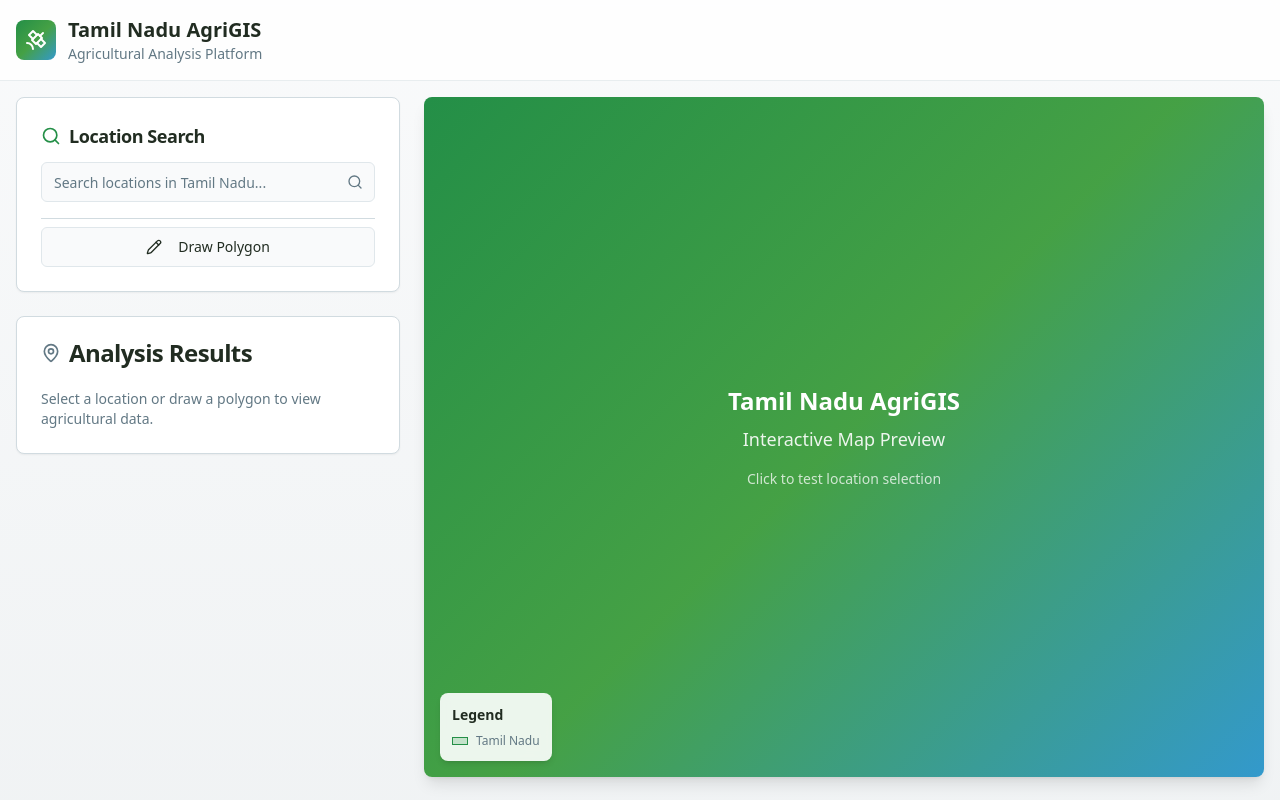
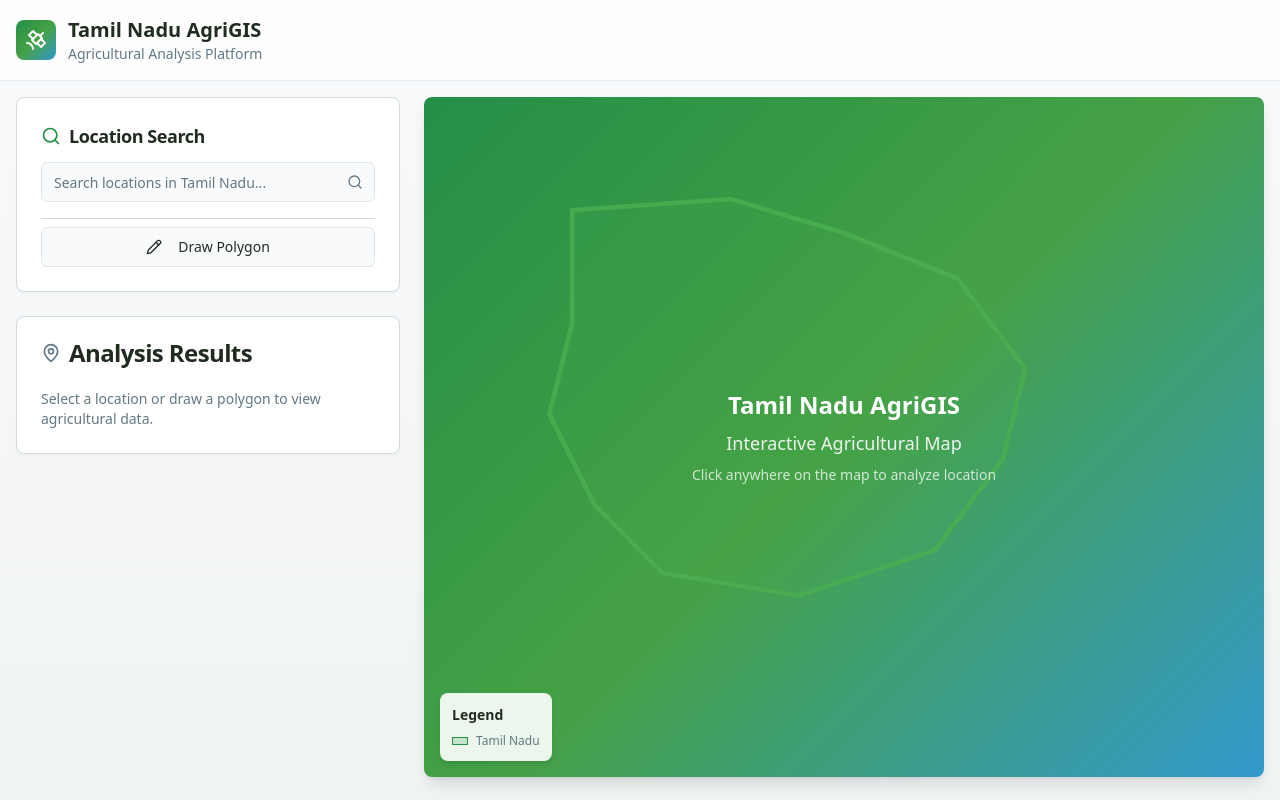
Before and after one commit to Abhinav-freelancer/geo-tn-explorer, a React (Vite) app: page / in a window 1280 px wide. Built offline with nearby package versions, Linux system fonts and the light colour scheme; the HTML template or start-up script is replaced by a standard one.

Commit message:
Fix map overlay and local display issues

```diff
--- a/src/components/GISMap.tsx
+++ b/src/components/GISMap.tsx
@@ -1,4 +1,4 @@
-import React from 'react';
+import React, { useState, useEffect } from 'react';
 
 interface GISMapProps {
   selectedGeometry: any;
@@ -6,15 +6,27 @@ interface GISMapProps {
 }
 
 const GISMap: React.FC<GISMapProps> = ({ selectedGeometry, onGeometrySelect }) => {
-  const handleClick = () => {
+  const [clickedPoint, setClickedPoint] = useState<{x: number, y: number} | null>(null);
+
+  const handleMapClick = (e: React.MouseEvent<HTMLDivElement>) => {
+    const rect = e.currentTarget.getBoundingClientRect();
+    const x = e.clientX - rect.left;
+    const y = e.clientY - rect.top;
+
+    // Convert click coordinates to lat/lng (mock conversion)
+    const lat = 11.1271 + (y / rect.height - 0.5) * 4; // Tamil Nadu latitude range
+    const lng = 78.6569 + (x / rect.width - 0.5) * 8;  // Tamil Nadu longitude range
+
+    setClickedPoint({x, y});
+
     const mockGeometry = {
       type: 'Feature',
       geometry: {
         type: 'Point',
-        coordinates: [78.6569, 11.1271]
+        coordinates: [lng, lat]
       },
       properties: {
-        name: 'Test Location'
+        name: `Location (${lat.toFixed(4)}, ${lng.toFixed(4)})`
       }
     };
     onGeometrySelect(mockGeometry);
@@ -23,13 +35,43 @@ const GISMap: React.FC<GISMapProps> = ({ selectedGeometry, onGeometrySelect }) =
   return (
     <div className="relative w-full h-full">
       <div
-        className="w-full h-full rounded-lg shadow-lg bg-gradient-earth flex items-center justify-center cursor-pointer"
-        onClick={handleClick}
+        className="w-full h-full rounded-lg shadow-lg bg-gradient-earth cursor-pointer relative overflow-hidden"
+        onClick={handleMapClick}
       >
-        <div className="text-white text-center">
-          <h2 className="text-2xl font-bold mb-2">Tamil Nadu AgriGIS</h2>
-          <p className="text-lg opacity-90">Interactive Map Preview</p>
-          <p className="text-sm mt-4 opacity-75">Click to test location selection</p>
+        {/* Tamil Nadu Map Outline */}
+        <svg
+          className="absolute inset-0 w-full h-full"
+          viewBox="0 0 400 300"
+          preserveAspectRatio="xMidYMid slice"
+        >
+          {/* Simplified Tamil Nadu outline */}
+          <path
+            d="M80,50 L150,45 L200,60 L250,80 L280,120 L270,160 L240,200 L180,220 L120,210 L90,180 L70,140 L80,100 Z"
+            fill="rgba(76, 175, 80, 0.1)"
+            stroke="rgba(76, 175, 80, 0.8)"
+            strokeWidth="2"
+          />
+
+          {/* Selected point indicator */}
+          {clickedPoint && (
+            <circle
+              cx={(clickedPoint.x / 400) * 400}
+              cy={(clickedPoint.y / 300) * 300}
+              r="6"
+              fill="#ff9800"
+              stroke="#fff"
+              strokeWidth="2"
+              className="animate-pulse"
+            />
+          )}
+        </svg>
+
+        <div className="absolute inset-0 flex items-center justify-center text-white text-center p-4">
+          <div>
+            <h2 className="text-2xl font-bold mb-2">Tamil Nadu AgriGIS</h2>
+            <p className="text-lg opacity-90 mb-2">Interactive Agricultural Map</p>
+            <p className="text-sm opacity-75">Click anywhere on the map to analyze location</p>
+          </div>
         </div>
       </div>
 
--- a/src/pages/Index.tsx
+++ b/src/pages/Index.tsx
@@ -1,5 +1,4 @@
 import React, { useState } from 'react';
-import { MapContainer } from 'react-leaflet';
 import GISMap from '../components/GISMap';
 import SearchPanel from '../components/SearchPanel';
 import ResultsPanel from '../components/ResultsPanel';
@@ -134,11 +133,12 @@ const Index = () => {
           />
         </div>
 
-        {/* Overlay for mobile sidebar */}
+        {/* Overlay for mobile sidebar - only covers sidebar area */}
         {sidebarOpen && (
           <div
             className="fixed inset-0 bg-black/20 z-30 lg:hidden"
             onClick={() => setSidebarOpen(false)}
+            style={{ right: 'calc(100vw - 320px)' }}
           />
         )}
 
```
